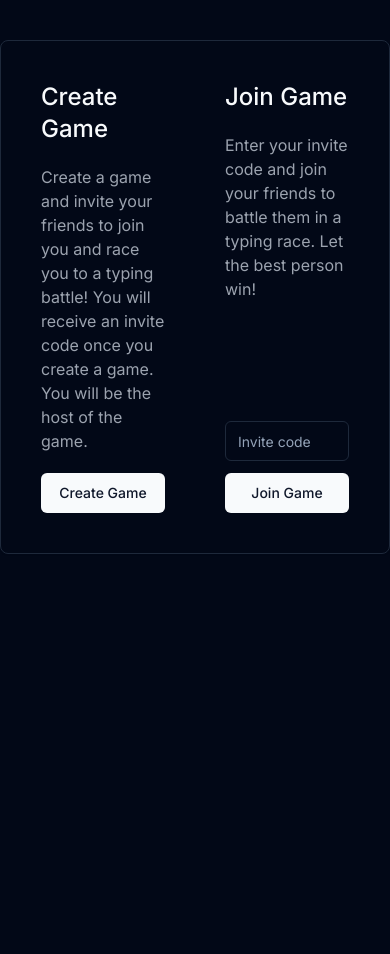
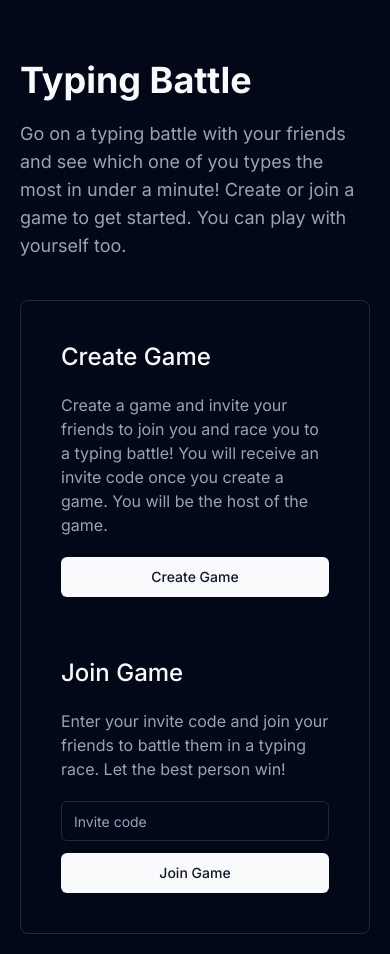
Before and after one commit to atharvadeosthale/typeracer, a Next.js app in the folder apps/web/: page / in a window 390 px wide. Before the commit the page ends 844 px from the top, so only its background shows below. Built offline with nearby package versions, Linux system fonts and the light colour scheme.

Commit message:
fix responsiveness

```diff
--- a/apps/web/app/game/[gameId]/page.tsx
+++ b/apps/web/app/game/[gameId]/page.tsx
@@ -23,9 +23,9 @@ export default function GameJoin({
 
   if (!searchParams.name)
     return (
-      <main className="mx-auto max-w-5xl w-full mt-10">
+      <main className="mx-auto max-w-5xl w-full mt-10 p-5">
         <Card className="w-full flex flex-col p-10">
-          <h2 className="font-bold text-5xl">Enter your name</h2>
+          <h2 className="font-bold text-4xl md:text-5xl">Enter your name</h2>
           <p className="text-gray-400 mt-5 text-lg">
             Before you join the game, we require you to provide a
             nickname/username. This nickname/username will be shown in the
--- a/apps/web/app/page.tsx
+++ b/apps/web/app/page.tsx
@@ -23,8 +23,14 @@ export default function Home() {
   }
 
   return (
-    <main className="w-full mx-auto max-w-5xl">
-      <Card className="p-5 mt-10 grid grid-cols-2 gap-5">
+    <main className="w-full mx-auto max-w-5xl p-5">
+      <h1 className="font-bold text-4xl mt-10">Typing Battle</h1>
+      <p className="mt-5 text-gray-400 text-lg">
+        Go on a typing battle with your friends and see which one of you types
+        the most in under a minute! Create or join a game to get started. You
+        can play with yourself too.
+      </p>
+      <Card className="p-5 mt-10 grid grid-cols-1 md:grid-cols-2 gap-5">
         <div className="p-5 flex flex-col justify-between">
           <div>
             <h2 className="font-medium text-2xl">Create Game</h2>
--- a/apps/web/components/game.tsx
+++ b/apps/web/components/game.tsx
@@ -120,11 +120,13 @@ export default function GamePlayer({ gameId, name }: GameProps) {
   };
 
   return (
-    <div className="w-screen h-screen p-10 grid grid-cols-3 gap-20">
+    <div className="w-screen p-10 grid grid-cols-1 lg:grid-cols-3 gap-20">
       {/* Leaderboard */}
-      <div>
-        <h2 className="text-2xl font-medium mb-10">Leaderboard</h2>
-        <div className="flex flex-col gap-5">
+      <div className="w-full order-last lg:order-first">
+        <h2 className="text-2xl font-medium mb-10 mt-10 lg:mt-0">
+          Leaderboard
+        </h2>
+        <div className="flex flex-col gap-5 w-full">
           {/* sort players based on score and map */}
           {players
             .sort((a, b) => b.score - a.score)
@@ -139,7 +141,7 @@ export default function GamePlayer({ gameId, name }: GameProps) {
       </div>
 
       {/* Game */}
-      <div className="col-span-2 h-full">
+      <div className="lg:col-span-2 h-full">
         {gameStatus === "not-started" && (
           <div className="flex flex-col items-center justify-center p-10">
             <h1 className="text-2xl font-bold">
@@ -161,14 +163,12 @@ export default function GamePlayer({ gameId, name }: GameProps) {
             </h1>
 
             <div className="relative h-full">
-              <p className="text-5xl absolute top-0 left-0 right-0 bottom-0">
-                {paragraph}
-              </p>
+              <p className="text-2xl lg:text-5xl p-5  ">{paragraph}</p>
 
               <Textarea
                 value={inputParagraph}
                 onChange={(e) => setInputParagraph(e.target.value)}
-                className="text-5xl outline-none p-0 absolute top-0 left-0 right-0 bottom-0 z-10 opacity-50"
+                className="text-2xl lg:text-5xl outline-none p-5 absolute top-0 left-0 right-0 bottom-0 z-10 opacity-75"
                 placeholder=""
                 disabled={gameStatus !== "in-progress" || !ioInstance}
               />
@@ -178,7 +178,7 @@ export default function GamePlayer({ gameId, name }: GameProps) {
 
         {gameStatus === "finished" && (
           <div className="flex flex-col items-center justify-center p-10">
-            <h1 className="text-2xl font-bold">
+            <h1 className="text-2xl font-bold text-center">
               Game finished!
               {ioInstance?.id === host && " Restart the game fresh!"}
             </h1>
```
